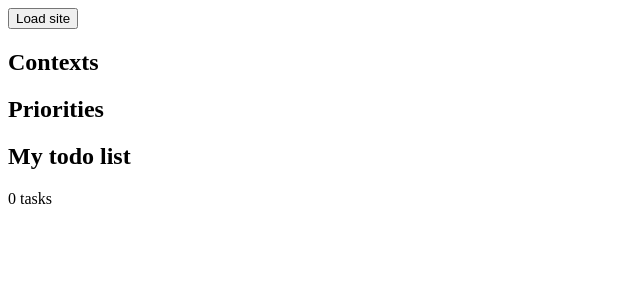
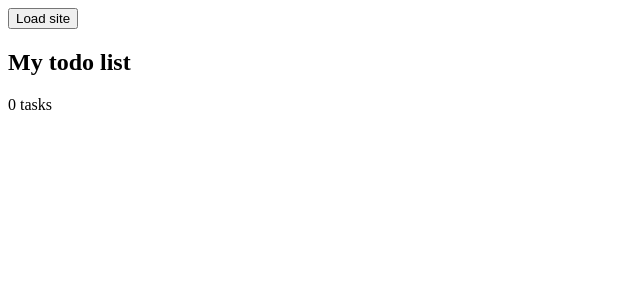
Before and after one commit to y0mbo/todo.txt, a React (Create React App) app: page / in a window 1280 px wide. Shown: the top 300 px of the page, without its empty margins (0-640 px from the left). Built offline with nearby package versions, Linux system fonts and the light colour scheme.

Commit message:
Don't show the filtering header for contexts/priorities if there are none.

```diff
--- a/src/components/Contexts.js
+++ b/src/components/Contexts.js
@@ -9,9 +9,14 @@ const Tags = css.ul`
 
 class Contexts extends React.Component {
   render() {
+    var header;
+    if (Object.keys(this.props.contexts).length > 0) {
+      header = <h2>Contexts</h2>;
+    }
+
     return (
       <div>
-        <h2>Contexts</h2>
+        {header}
         <Tags>
           {Object.keys(this.props.contexts).map((key) => (
             <li key={key}>
--- a/src/components/Priorities.js
+++ b/src/components/Priorities.js
@@ -11,9 +11,13 @@ const TagCount = css.span`
 
 class Priorities extends React.Component {
   render() {
+    var header;
+    if (Object.keys(this.props.priorities).length > 0) {
+      header = <h2>Priorities</h2>;
+    }
     return (
       <div>
-        <h2>Priorities</h2>
+        {header}
         <Tags>
           {Object.keys(this.props.priorities).map((key) => (
             <li key={key}>
```
